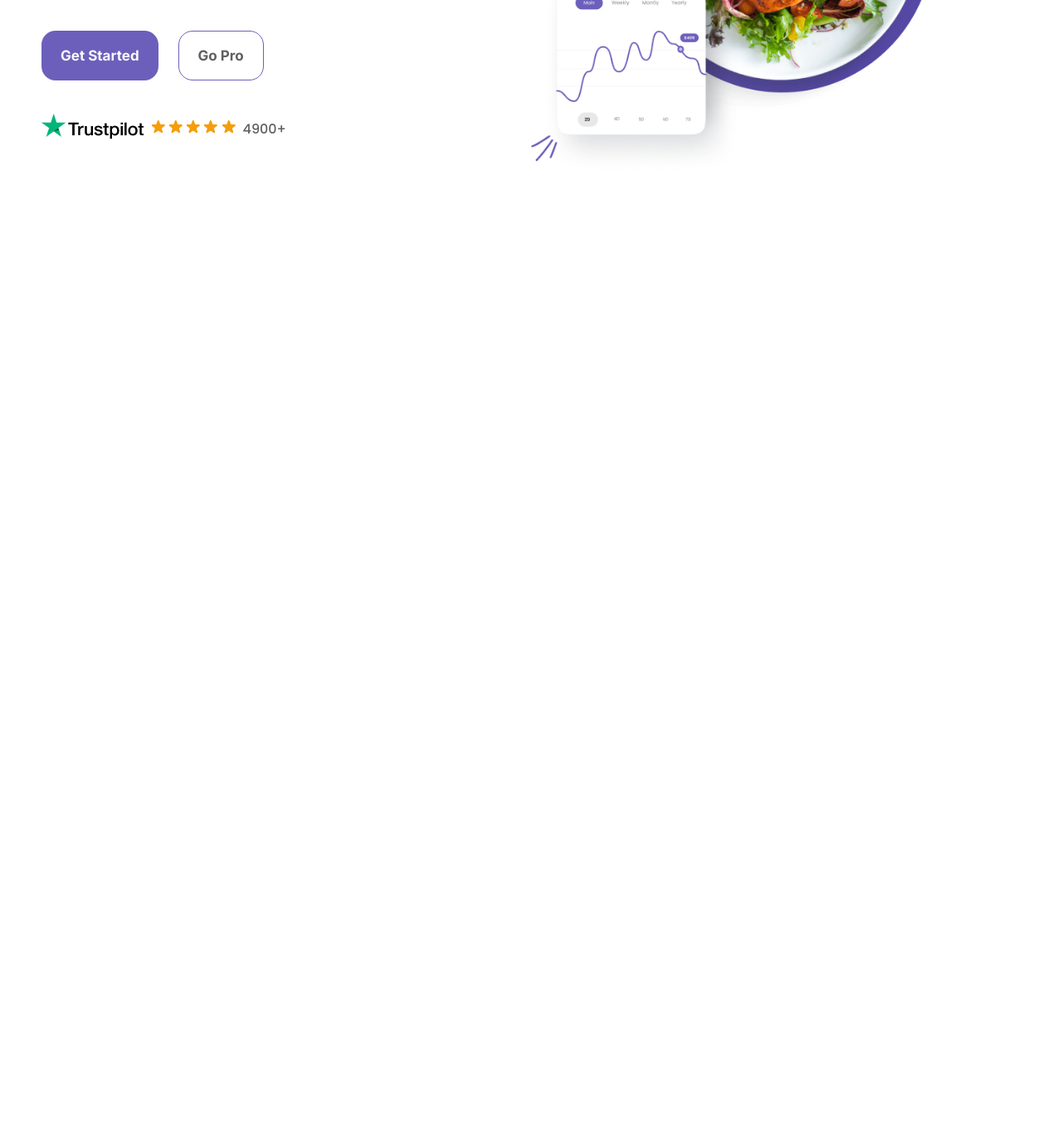
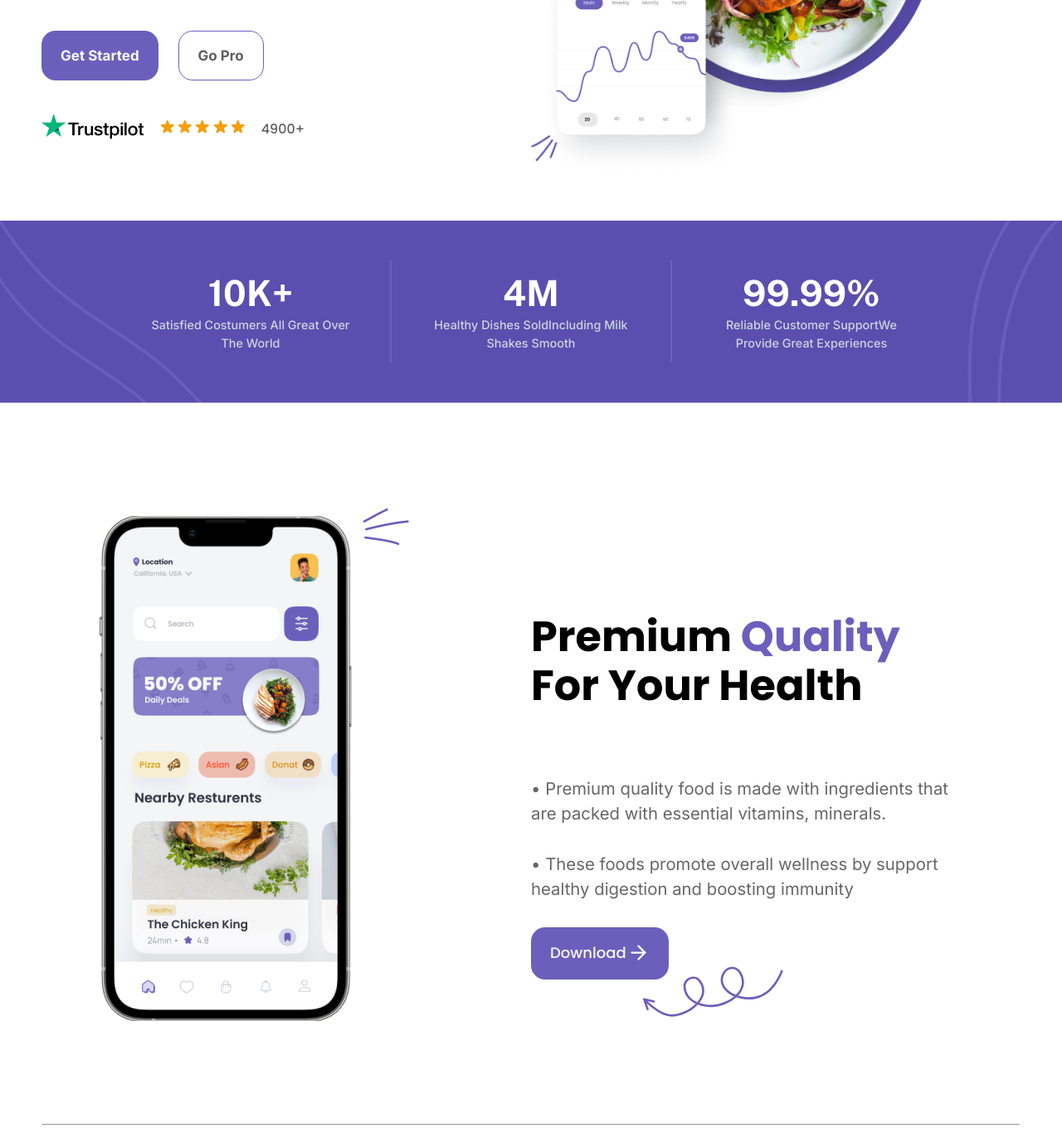
Before and after one commit to Nukedice/eatly, a plain HTML site: page index.html in a window 1280 px wide. Shown: the part 537-1897 px from the top of the page at 83% size. Before the commit the page ends 803 px from the top, so only its background shows below. Drawn offline with nearby package versions, Linux system fonts and the light colour scheme.

Commit message:
2ndBlockDone

```diff
--- a/index.html
+++ b/index.html
@@ -43,7 +43,7 @@
 					<button class="white_btn border">Go Pro</button>
 				</div>
 				<div class="rating">
-					<img src="/assets/images/icons/trustpilot-1 1.png" alt="" />
+					<img src="/assets/images/icons/trustpilot-1 1.png" />
 					<div class="stars">
 						<img src="/assets/images/icons/star.svg" />
 						<img src="/assets/images/icons/star.svg" />
@@ -58,5 +58,46 @@
 				<img src="./assets/images/main/Hero.png" />
 			</div>
 		</section>
+		<div class="features">
+			<div class="features_item">
+				<h3>10K+</h3>
+				<p>Satisfied Costumers All Great Over The World</p>
+			</div>
+			<div class="vertical_line"></div>
+			<div class="features_item">
+				<h3>4M</h3>
+				<p>Healthy Dishes SoldIncluding Milk Shakes Smooth</p>
+			</div>
+			<div class="vertical_line"></div>
+			<div class="features_item">
+				<h3>99.99%</h3>
+				<p>Reliable Customer SupportWe Provide Great Experiences</p>
+			</div>
+		</div>
+		<section class="mobile">
+			<div class="mobile_item">
+				<img src="/assets/images/mobile/Mobile.png" alt="download app now!" />
+			</div>
+			<div class="mobile_item">
+				<h3>Premium <span>Quality</span> For Your Health</h3>
+
+				<p>
+					Premium quality food is made with ingredients that are packed with
+					essential vitamins, minerals.
+				</p>
+				<p>
+					These foods promote overall wellness by support healthy digestion and
+					boosting immunity
+				</p>
+				<div class="arrow_block">
+					<button class="purple_btn">
+						Download <img src="/assets/images/icons/arrow-right.svg" />
+					</button>
+
+					<img src="/assets/images/icons/arrow.svg" />
+				</div>
+			</div>
+		</section>
+		<hr />
 	</body>
 </html>
--- a/styles/style.css
+++ b/styles/style.css
@@ -3,6 +3,7 @@
 	padding: 0;
 	text-decoration: none;
 	box-sizing: border-box;
+	overflow-x: hidden;
 }
 .header {
 	width: 100vw;
@@ -14,6 +15,7 @@
 }
 .logo {
 	margin-right: 100px;
+	overflow-x: visible;
 }
 .header_menu {
 	display: flex;
@@ -69,7 +71,7 @@ hr {
 	width: 92%;
 	margin: 20px auto;
 }
-.main {
+section {
 	display: flex;
 	padding: 50px;
 }
@@ -91,7 +93,11 @@ hr {
 	letter-spacing: 2px;
 	text-align: left;
 	margin-bottom: 20px;
+	& > span {
+		overflow: visible;
+	}
 }
+
 .line {
 	width: 54px;
 	height: 0px;
@@ -105,6 +111,7 @@ h1 {
 	line-height: 90px;
 	letter-spacing: -3px;
 	text-align: left;
+	overflow-x: visible;
 }
 h1 > span {
 	color: #6c5fbc;
@@ -124,13 +131,112 @@ h1 > span {
 }
 .rating {
 	margin-top: 40px;
-	width: 50%;
 	display: flex;
 	flex-direction: row;
 	align-items: flex-end;
-	justify-content: space-between;
+	gap: 20px;
 	color: #606060;
 	font-family: Poppins;
 	line-height: 24px;
 	font-weight: 500;
 }
+.stars {
+	flex-direction: row;
+}
+.features {
+	background: url(/assets/images/backgrounds/BG.png);
+	width: 100%;
+	height: 220px;
+	background-size: 100% 100%;
+	display: flex;
+	justify-content: center;
+	align-items: center;
+}
+.vertical_line {
+	height: 123px;
+	width: 0;
+	border: 1px solid #c5c5c5;
+	opacity: 15%;
+}
+.features_item {
+	width: 20%;
+	margin: 40px;
+}
+.features_item > h3 {
+	font-family: Public Sans;
+	font-size: 43.2px;
+	font-weight: 700;
+	line-height: 54px;
+	text-align: center;
+	color: #fff;
+}
+.features_item > p {
+	font-family: Inter;
+	font-size: 14.4px;
+	font-weight: 500;
+	line-height: 21.6px;
+	text-align: center;
+	color: #cbd5e1;
+}
+.mobile {
+	display: flex;
+	flex-direction: row;
+	margin: 70px;
+	align-items: center;
+	overflow: visible;
+}
+.mobile_item {
+	overflow: visible;
+	width: 100%;
+
+	> h3 {
+		font-family: Poppins;
+		font-size: 50.92px;
+		font-weight: 700;
+		line-height: 58.2px;
+		text-align: left;
+		color: gray/900;
+		overflow: hidden;
+		margin: 80px 0;
+		> span {
+			color: #6c5fbc;
+		}
+	}
+
+	> p {
+		font-family: Inter;
+		font-size: 20.33px;
+		font-weight: 400;
+		line-height: 30.5px;
+		text-align: left;
+		color: #676767;
+		margin: 30px 0;
+	}
+	> p::before {
+		content: '•';
+	}
+}
+.arrow_block {
+	position: relative;
+	overflow: visible;
+	> button {
+		display: flex;
+		align-items: center;
+		padding: 0 23px;
+		height: 63px;
+		font-family: Poppins;
+		font-size: 18.06px;
+		font-weight: 500;
+		line-height: 22.58px;
+		border-radius: 17px;
+		cursor: pointer;
+	}
+	button:hover {
+		opacity: 70%;
+	}
+	> img {
+		position: absolute;
+		left: 135px;
+		bottom: -45px;
+	}
+}
```
Also changed, not shown: assets/images/icons/arrow-right.svg (added).
